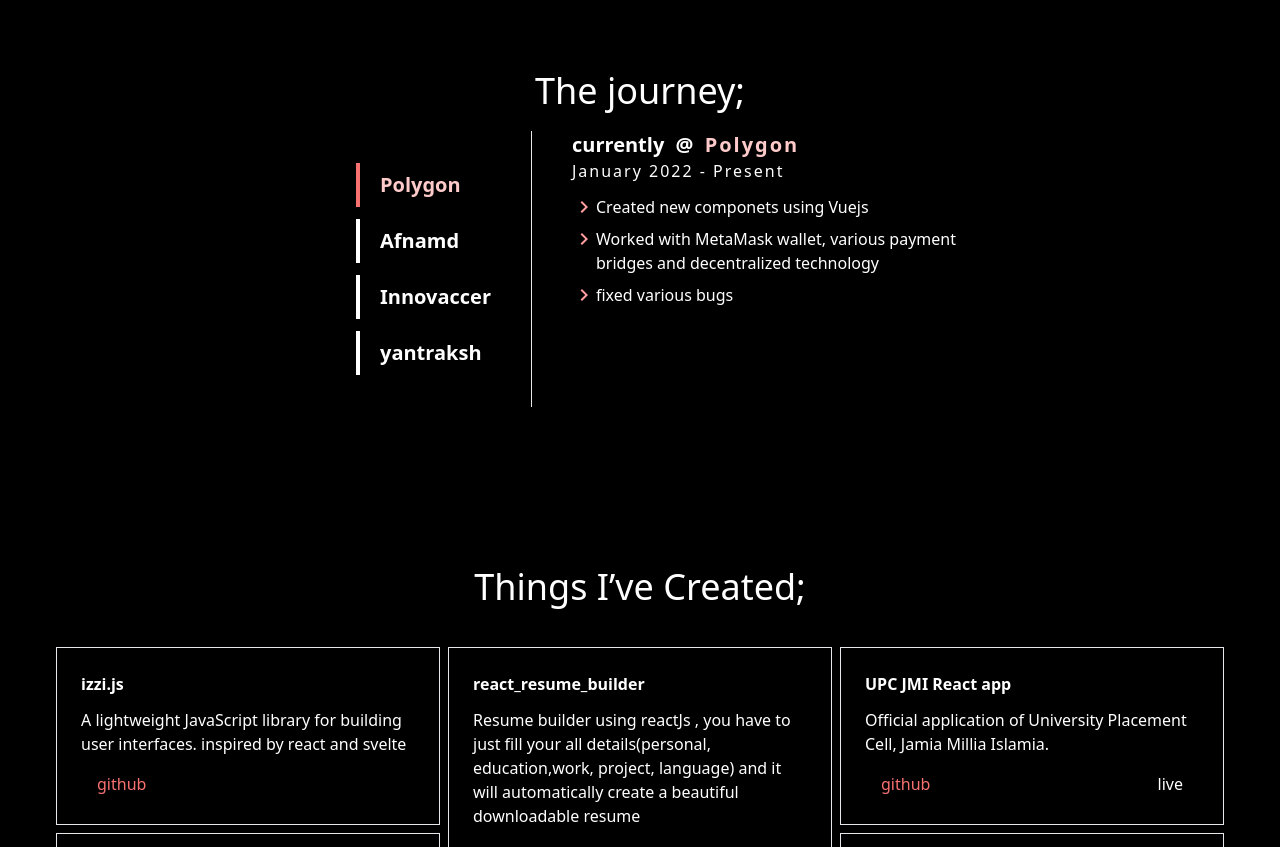
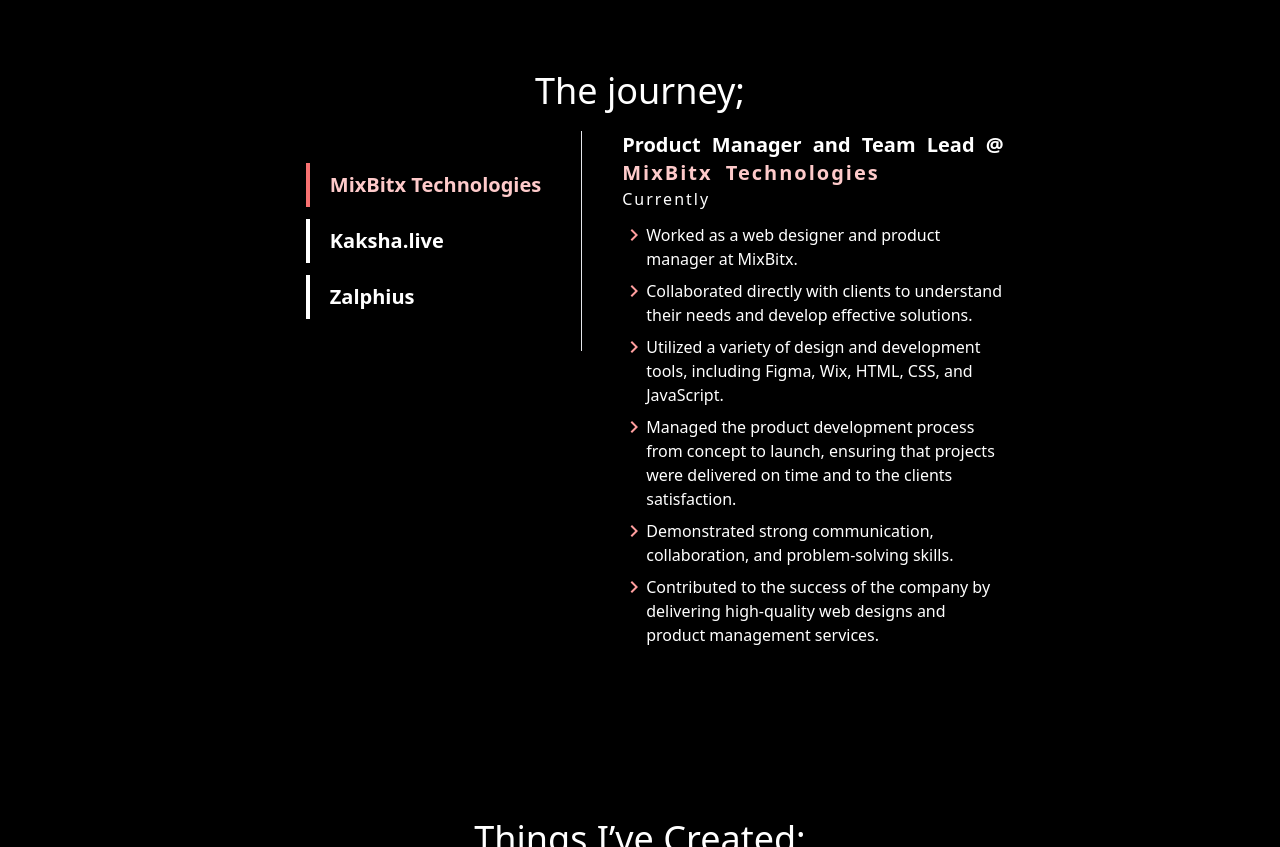
Before and after one commit to shirazhashmi/shirazhashmi.github.io, a React (Create React App) app: page / in a window 1280 px wide. Shown: the part 740-1587 px from the top of the page. Built offline with nearby package versions, Linux system fonts and the light colour scheme.

Commit message:
Update experience.js

```diff
--- a/src/components/experience.js
+++ b/src/components/experience.js
@@ -3,48 +3,36 @@
     const experienceColRef = useRef(null)
     const experience = [
         {
-            displayName:"Polygon",
+            displayName:"MixBitx Technologies",
             data:
                 {
-                    header: 'currently',
-                    subHeader: 'January 2022 - Present',
-                    li:'Created new componets using Vuejs <br> Worked with MetaMask wallet, various payment bridges and decentralized technology <br> fixed various bugs'
+                    header: 'Product Manager and Team Lead',
+                    subHeader: 'Currently',
+                    li:'Worked as a web designer and product manager at MixBitx. <br>Collaborated directly with clients to understand their needs and develop effective solutions. <br> Utilized a variety of design and development tools, including Figma, Wix, HTML, CSS, and JavaScript. <br> Managed the product development process from concept to launch, ensuring that projects were delivered on time and to the clients satisfaction. <br> Demonstrated strong communication, collaboration, and problem-solving skills.<br> Contributed to the success of the company by delivering high-quality web designs and product management services.'
                     // text: 'working as a full-stack and  UI UX desingner. mainly working on websocket, payment gateway and prototyping Ui components on figma',
                 }
 
         },
         {
-            displayName:"Afnamd",
+            displayName: 'Kaksha.live',
             data:
                 {
-                    header: 'FullStack Developer',
-                    subHeader: 'July 2021 - January 2022',
-                    li:'Lead development and design team. <br>created a better routing architectural pattern for expressjs. <br>collaborated with people of different disciplines. <br>Gained experience in resolving conflicts with colleagues. <br>Developed Products and provided tech services to several clients. '
-                    // text: 'working as a full-stack and  UI UX desingner. mainly working on websocket, payment gateway and prototyping Ui components on figma',
-                }
-
-        },
-        {
-            displayName: 'Innovaccer',
-            data:
-                {
-                    header: 'SDE- intern',
-                    subHeader: 'May 2021 - July 2021',
+                    header: 'Product Manager',
+                    subHeader: 'Sep 2021 - Sep 2022',
                     text: '',
-                    li:'Developed code to convert design wireframes into website elements. <br>Used ReactJs framework for front-end development. <br>Gained skills such that understanding a very large codebase and writing production-level code and writing test cases. <br>Gained experience in resolving conflicts with colleagues. <br>Created a proof of concept for generic routing of their react app'
+                    li:'Worked in a startup, creating product prototype and developing the initial idea <br>Built and led various teams to bring the product to market. <br>Successfully launched the product and achieved strong initial traction <br>Demonstrated strong leadership, problem-solving, and project management skills. <br> Contributed to the growth and success of the startup, helping it to secure funding and partnerships. <br> Developed deep knowledge of the market and industry, using this knowledge to drive product development and strategy.'
 
                 }
 
         },
         {
-            displayName: 'yantraksh',
+            displayName: 'Zalphius',
             data:
                 {
-                    header: 'SDE- intern',
-                    subHeader: 'July 2020 - Augush 2020',
-                    li: 'Created UI components and created test cases<br> build their custom postman like app for their API testing.<br> Gained skill in collaborating with other developers and ReactJs and redux'
+                    header: 'Design Intern',
+                    subHeader: 'Sep 2020 - Dec 2020',
+                    li: 'Developed collateral such as display, marketing and packaging materials to support product branding strategies cases. <br> Designed, coordinated, created and scheduled content and periodic updates to company website.'
                 }
-
         }
     ]
     const [selected, setSelected] = useState(0)
```
